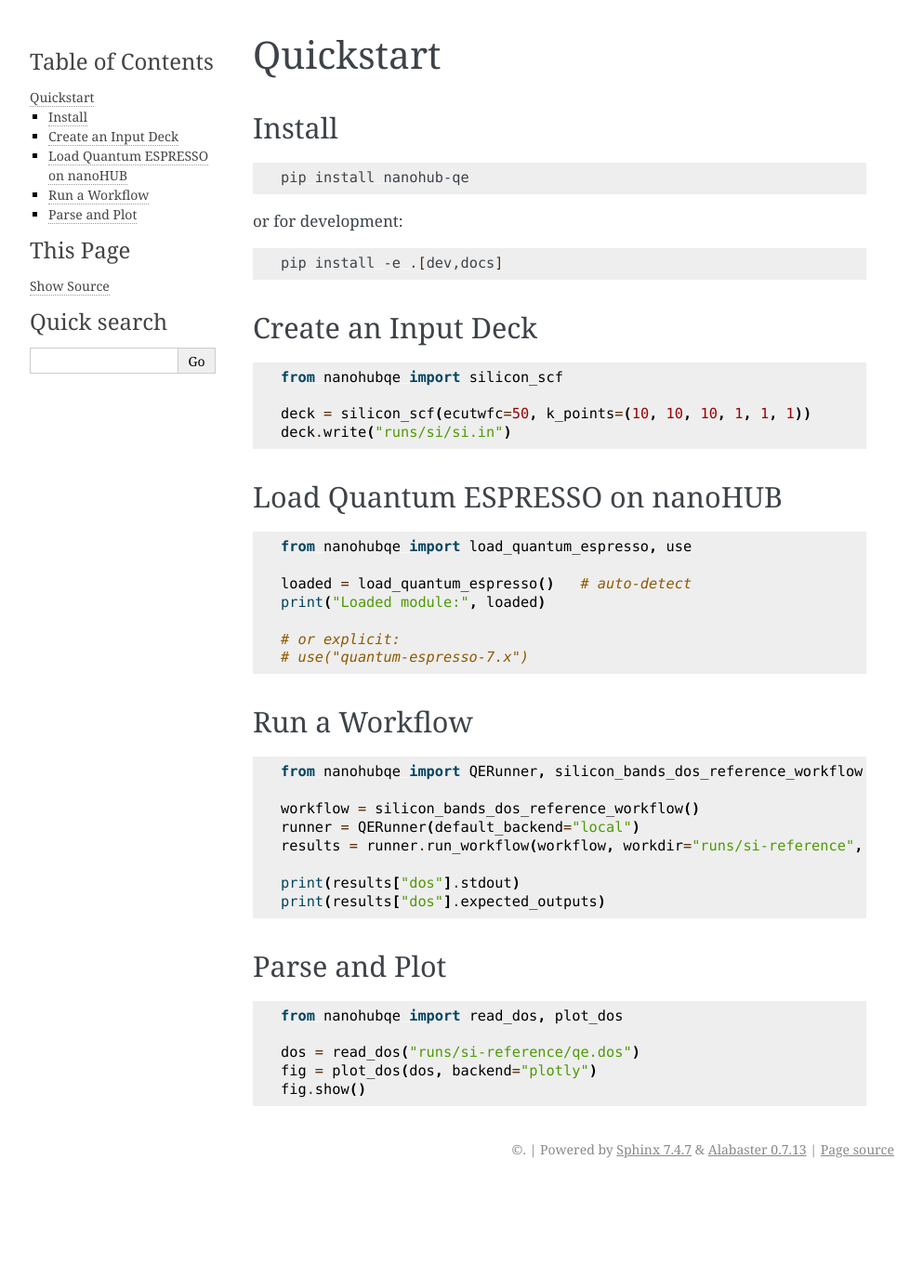
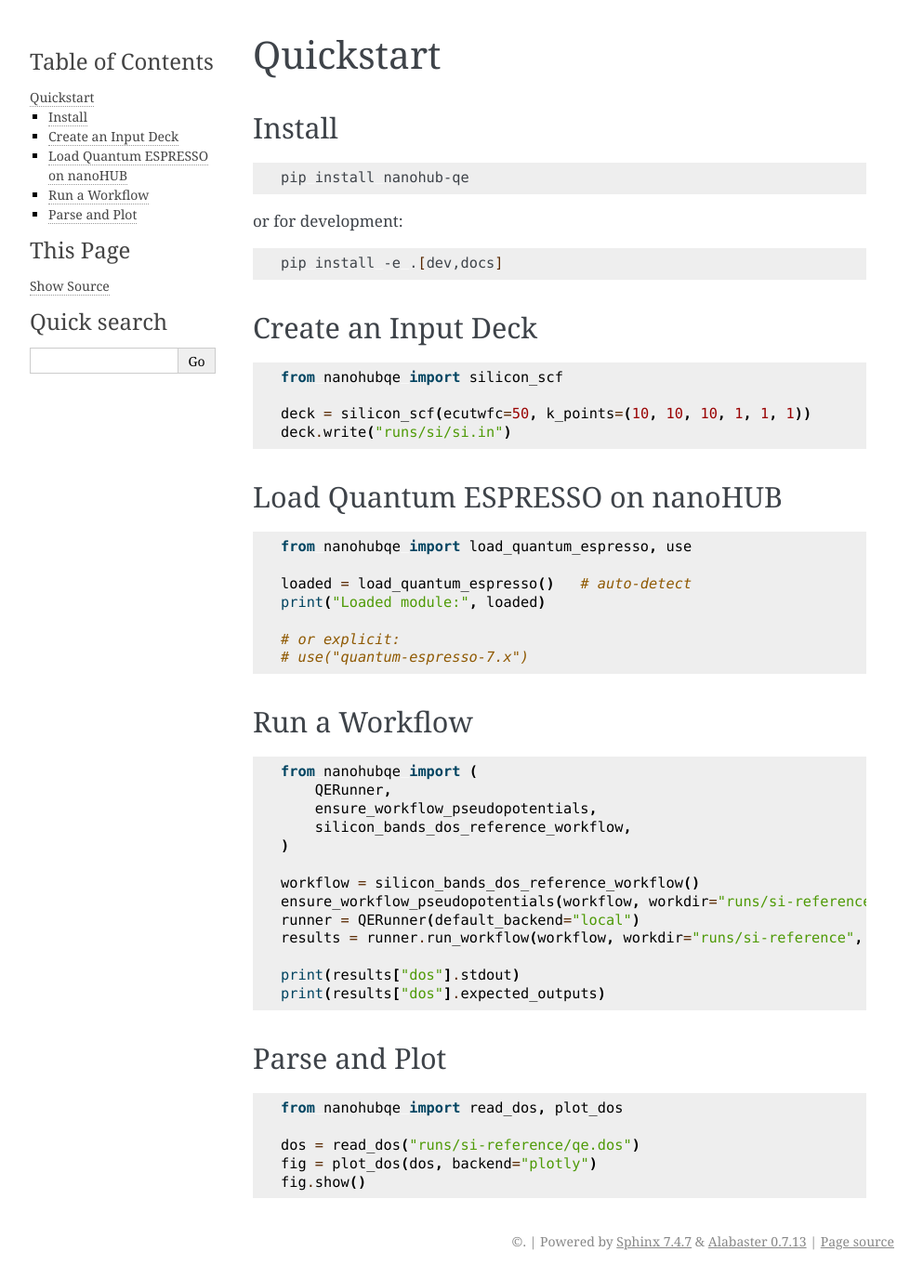
Before and after one commit to denphi/nanohub-qe, a Sphinx documentation site: the page built from docs/quickstart.rst, in a window 1280 px wide. Shown: the whole page at 93% size, without its empty margins (148-1141 px from the left). Built offline with Sphinx 7.4.7, drawn with Linux system fonts in a browser that asks for light colours; before the commit the page ends 1276 px from its top, so only the background shows below that.

Commit message:
compatibillity

```diff
--- a/docs/quickstart.rst
+++ b/docs/quickstart.rst
@@ -42,9 +42,14 @@
 
 .. code-block:: python
 
-   from nanohubqe import QERunner, silicon_bands_dos_reference_workflow
+   from nanohubqe import (
+       QERunner,
+       ensure_workflow_pseudopotentials,
+       silicon_bands_dos_reference_workflow,
+   )
 
    workflow = silicon_bands_dos_reference_workflow()
+   ensure_workflow_pseudopotentials(workflow, workdir="runs/si-reference")
    runner = QERunner(default_backend="local")
    results = runner.run_workflow(workflow, workdir="runs/si-reference", dry_run=True)
 
--- a/docs/tutorials.rst
+++ b/docs/tutorials.rst
@@ -16,6 +16,7 @@
 The notebook covers:
 
 - loading Quantum ESPRESSO on nanoHUB with ``use`` / ``load_quantum_espresso``
+- provisioning missing pseudopotentials with ``ensure_workflow_pseudopotentials``
 - building a nanoHUB-style Si SCF + DOS + bands workflow
 - inspecting workflow output records
 - parsing and plotting results with matplotlib/plotly
```
Also changed, not shown: README.md (+23 -0 lines), nanohubqe/__init__.py (+12 -0 lines), docs/notebooks/nanohubqe_tutorial.ipynb, 1 other file.
